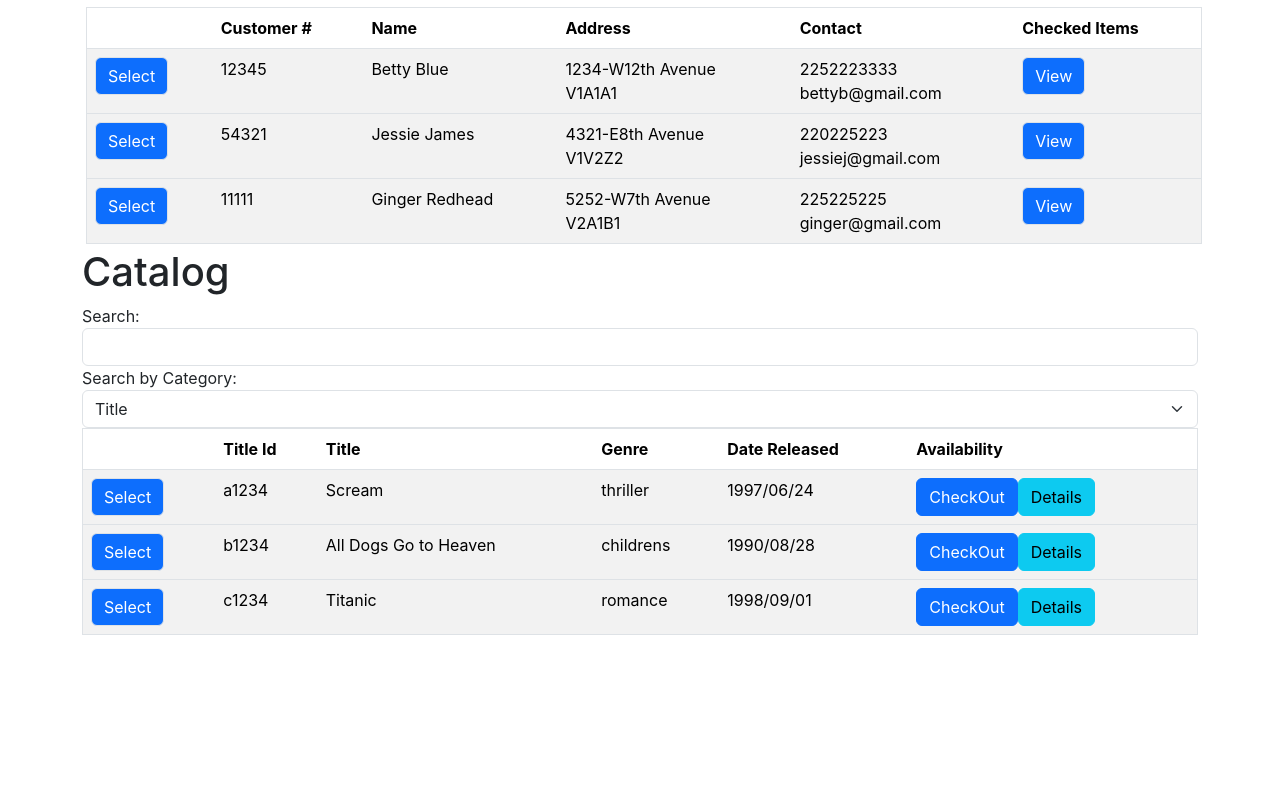
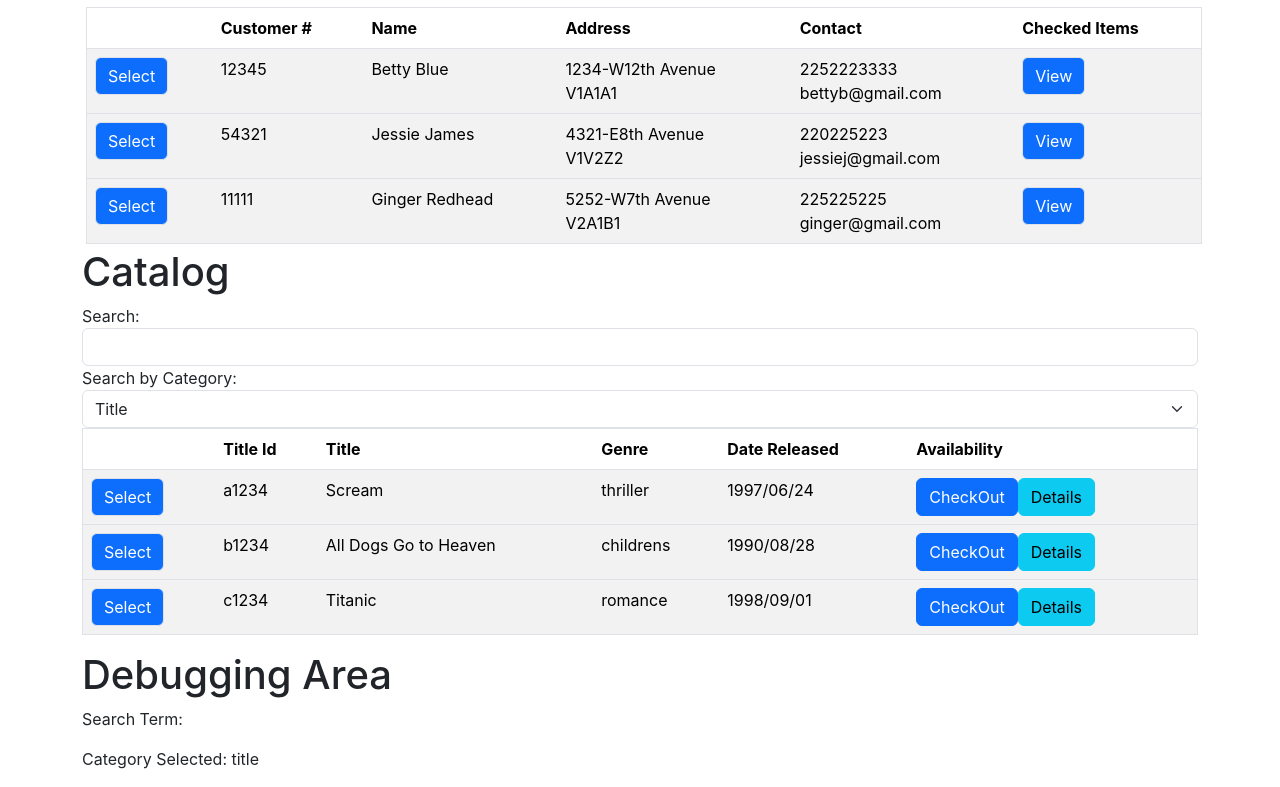
Before and after one commit to arnoprincestonpan/react-rental-store, a React (Create React App) app: page / in a window 1280 px wide. Shown: the part 413-1200 px from the top of the page. Before the commit the page ends 1064 px from the top, so only its background shows below. Built offline with nearby package versions, Linux system fonts and the light colour scheme.

Commit message:
adding debugging to check code

```diff
--- a/src/pages/Catalog.js
+++ b/src/pages/Catalog.js
@@ -3,6 +3,8 @@ import catalogJson from '../data/catalog.json'
 
 function Catalog() {
   const [catalogData, setCatalogData] = useState(catalogJson)
+  const [categorySelect, setCategorySelect] = useState("title")
+  const [searchTerm, setSearchTerm] = useState("")
 
   const catalogDataItems = catalogData.map((items) =>
     <tbody>
@@ -34,7 +36,7 @@ function Catalog() {
         <label className="form-check-label" htmlFor="">Search: </label>
         <input className="form-control" type="text"  />
         <label className="form-check-label" htmlFor="category-select">Search by Category: </label>
-        <select className="form-select" name="category-select" id="category-select">
+        <select className="form-select" name="category-select" id="category-select" onChange={(e) => setCategorySelect(e.target.value)}>
           <option value="title" selected>Title</option>
           <option value="genre">Genre</option>
           <option value="dateReleased">Date Released</option>
@@ -54,6 +56,11 @@ function Catalog() {
         </thead>
         {catalogDataItems}
       </table>
+      <div>
+       <h1>Debugging Area</h1>
+       <p>Search Term: {searchTerm}</p>
+       <p>Category Selected: {categorySelect}</p>
+      </div>
     </div>
   )
 }
```
